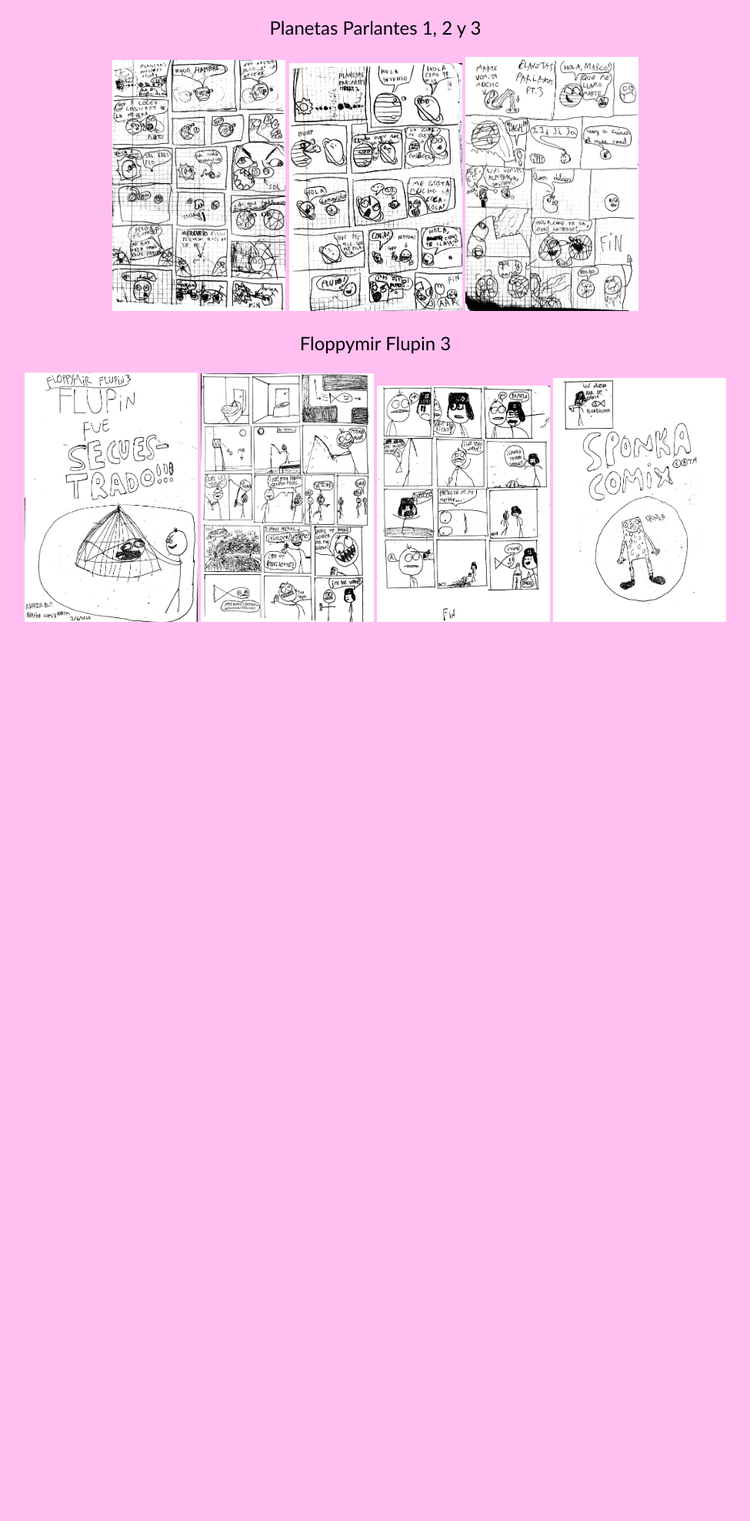
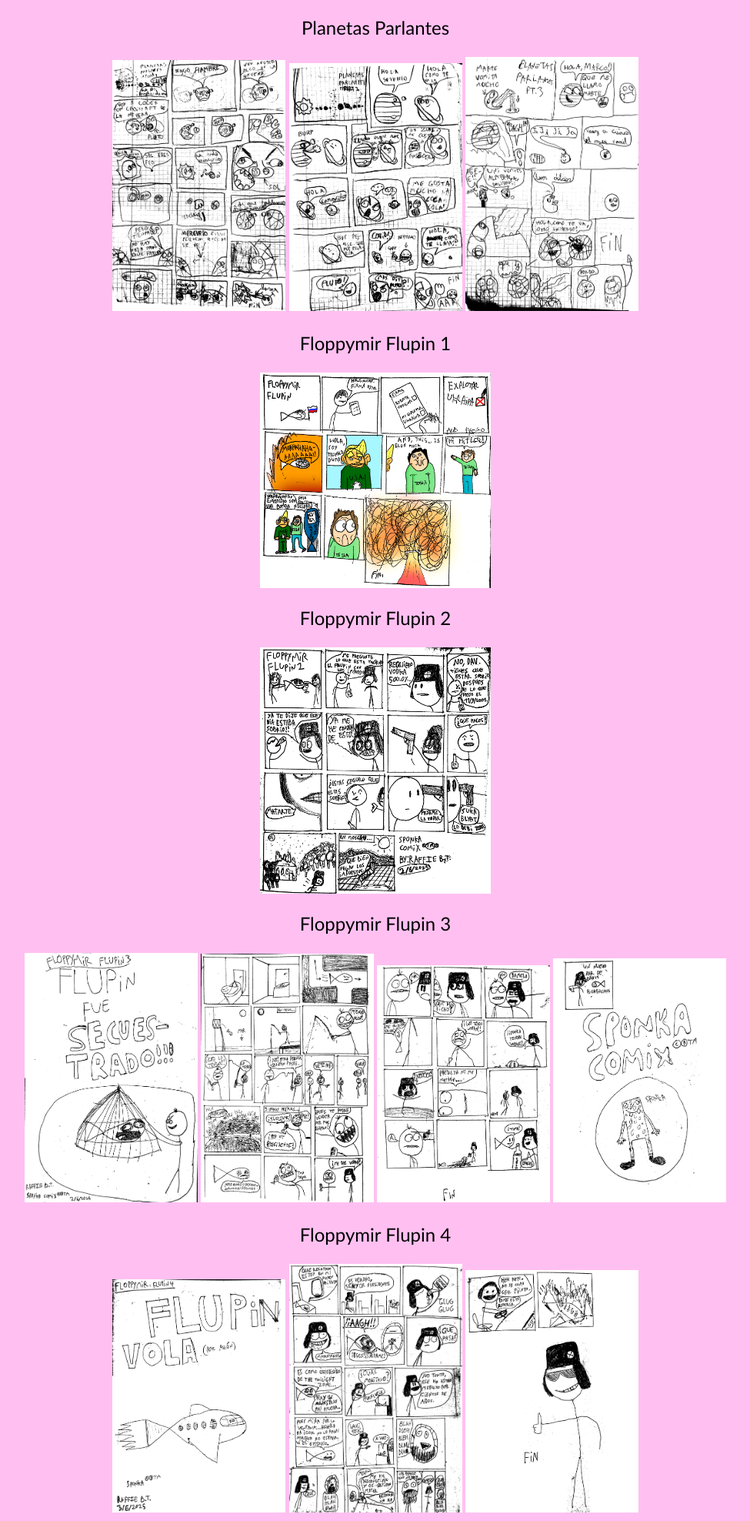
Before and after one commit to Raffiepro/SponkaComix, a plain HTML site: page index.html in a window 1280 px wide. Shown: the part 176-2152 px from the top of the page at 77% size, without its empty margins (152-1127 px from the left). Before the commit the page ends 995 px from the top, so only its background shows below. Drawn offline with Linux system fonts and the light colour scheme.

Commit message:
Add files via upload

```diff
--- a/index.html
+++ b/index.html
@@ -9,17 +9,27 @@
     <img src="banner.gif">
     <br>
     <h1>Comics creados por Raffie BT y Derek VQ</h1>
-    <p>Planetas Parlantes 1, 2 y 3</p>
+    <p>Planetas Parlantes</p>
     <div>
-        <a href="PlanetasParlantes 1.png"><img class=".page" width=225px src="PlanetasParlantes 1.png"></a>
+        <a href="PlanetasParlantes 1C.png"><img class=".page" width=225px src="PlanetasParlantes 1.png"></a>
         <a href="PlanetasParlantes 2.png"><img sclass=".page" width=225px src="PlanetasParlantes 2.png"></a>
         <a href="PlanetasParlantes 3.png"><img class=".page" width=225px src="PlanetasParlantes 3.png"></a>
     </div>
+    <p>Floppymir Flupin 1</p>
+    <a href="FloppymirFlupin1.png"><img class=".page" width=300px src="FloppymirFlupin1C.png"></a>
+    <p>Floppymir Flupin 2</p>
+    <a href="FloppymirFlupin2.png"><img class=".page" width=300px src="FloppymirFlupin2.png"></a>
     <p>Floppymir Flupin 3</p>
     <div>
-        <a href="FloppymirFlupin3.png"><img class=".page" width=225px src="FloppymirFlupin3.png"></a>
-        <a href="FloppymirFlupin3-2.png"><img class=".page" width=225px src="FloppymirFlupin3-2.png"></a>
-        <a href="FloppymirFlupin3-3.png"><img class=".page" width=225px src="FloppymirFlupin3-3.png"></a>
-        <a href="FloppymirFlupin3-4.jpg"><img class=".page" width=225px src="FloppymirFlupin3-4.jpg"></a>
+        <a href="FloppymirFlupin3 1.png"><img class=".page" width=225px src="FloppymirFlupin3 1.png"></a>
+        <a href="FloppymirFlupin3 2.png"><img class=".page" width=225px src="FloppymirFlupin3 2.png"></a>
+        <a href="FloppymirFlupin3 3.png"><img class=".page" width=225px src="FloppymirFlupin3 3.png"></a>
+        <a href="FloppymirFlupin3 4.jpg"><img class=".page" width=225px src="FloppymirFlupin3 4.jpg"></a>
+    </div>
+    <p>Floppymir Flupin 4</p>
+    <div>
+        <a href="FloppymirFlupin4 1.png"><img class=".page" width=225px src="FloppymirFlupin4 1.png"></a>
+        <a href="FloppymirFlupin4 2.png"><img class=".page" width=225px src="FloppymirFlupin4 2.png"></a>
+        <a href="FloppymirFlupin4 3.png"><img class=".page" width=225px src="FloppymirFlupin4 3.png"></a>
     </div>
 </body>
```
Also changed, not shown: FloppymirFlupin1.png (added), FloppymirFlupin1C.png (added), FloppymirFlupin2.png (added), FloppymirFlupin3 1.png (added), FloppymirFlupin3 2.png (added), FloppymirFlupin3 3.png (added), FloppymirFlupin3 4.jpg (added), FloppymirFlupin4 1.png (added), FloppymirFlupin4 2.png (added), FloppymirFlupin4 3.png (added), 3 other files.
